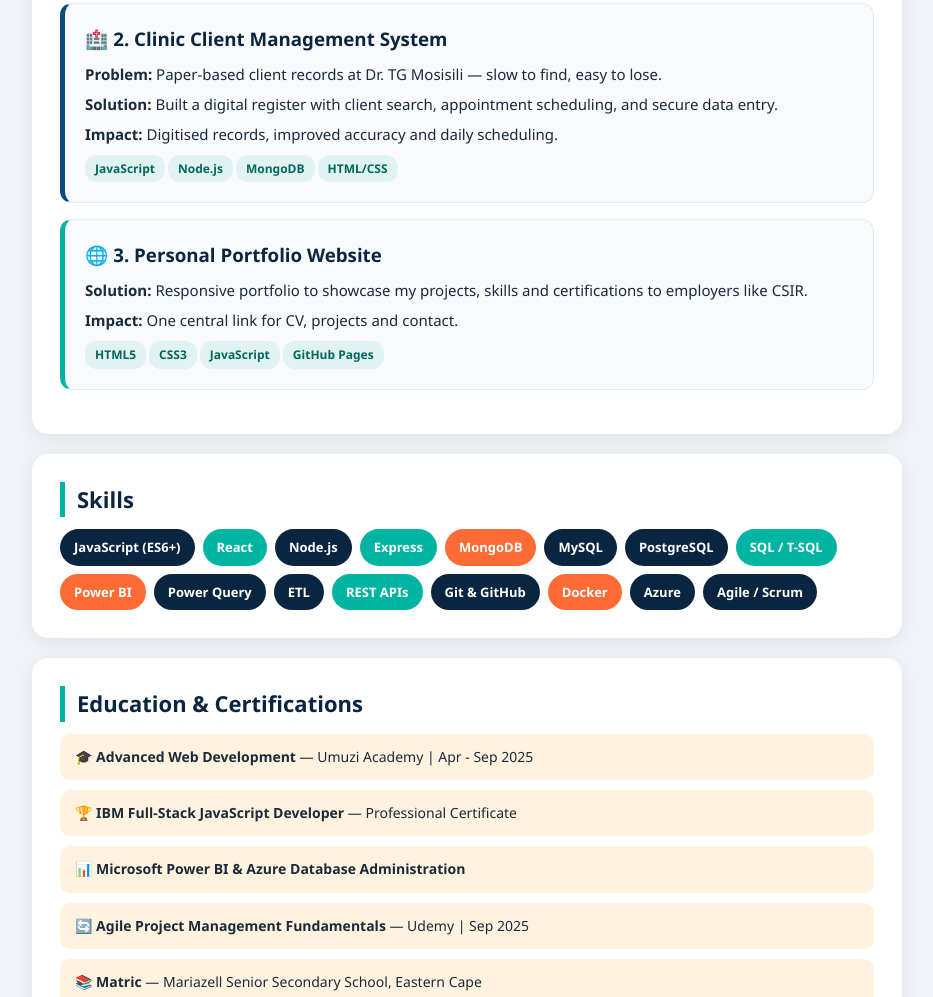
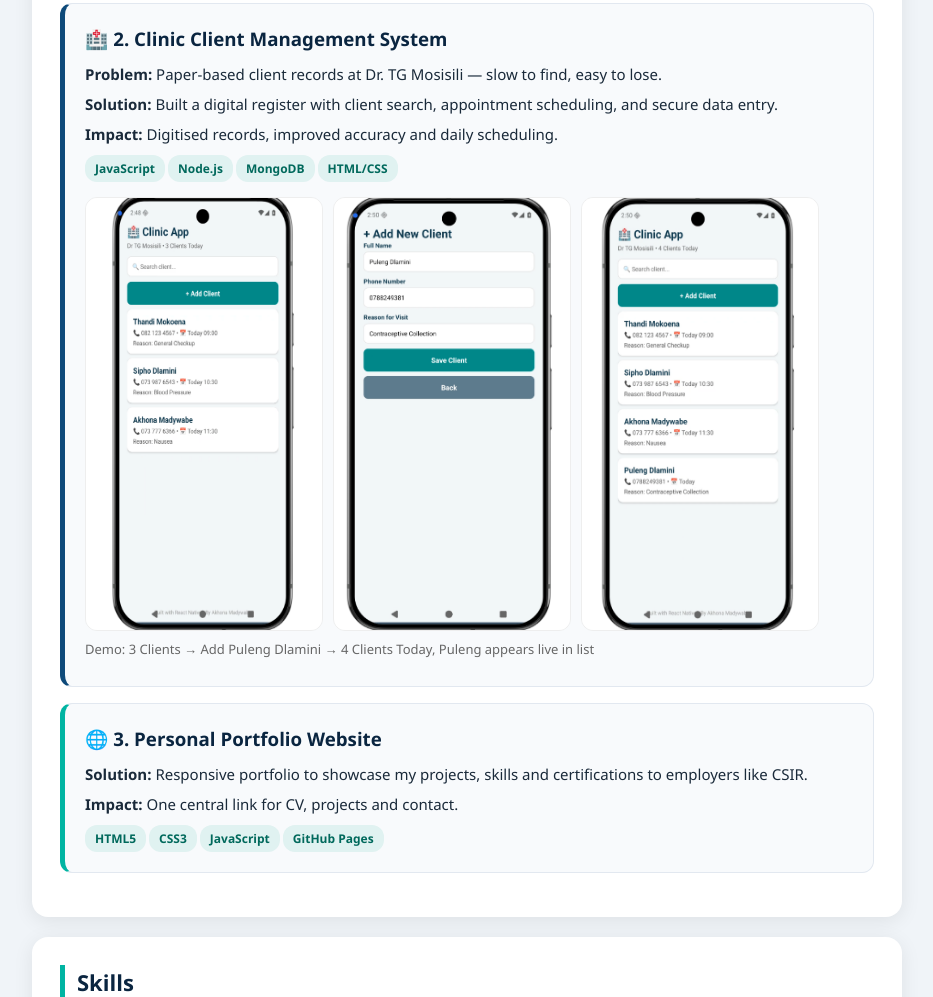
Before and after one commit to Akhona-Mady/Akhona-Mady.github.io, a plain HTML site: page index.html in a window 1280 px wide. Shown: the part 1395-2392 px from the top of the page, without its empty margins (173-1106 px from the left). Drawn offline with Linux system fonts and the light colour scheme.

Commit message:
Update index.html

```diff
--- a/index.html
+++ b/index.html
@@ -88,6 +88,12 @@ footer { text-align:center; padding:20px; color:#64748B; font-size:13px; }
 <p><b>Solution:</b> Built a digital register with client search, appointment scheduling, and secure data entry.</p>
 <p><b>Impact:</b> Digitised records, improved accuracy and daily scheduling.</p>
 <span class="tag">JavaScript</span><span class="tag">Node.js</span><span class="tag">MongoDB</span><span class="tag">HTML/CSS</span>
+ <div style="display:flex; gap:10px; margin-top:15px; flex-wrap:wrap;">
+<img src="clinic1.png" style="width:31%; border-radius:12px; border:1px solid #eee;">
+<img src="clinic2.png" style="width:31%; border-radius:12px; border:1px solid #eee;">
+<img src="clinic3.png" style="width:31%; border-radius:12px; border:1px solid #eee;">
+</div>
+<p style="font-size:13px; color:#666; margin-top:8px;">Demo: 3 Clients → Add Puleng Dlamini → 4 Clients Today, Puleng appears live in list</p>
 </div>
 
 <div class="project">
```
